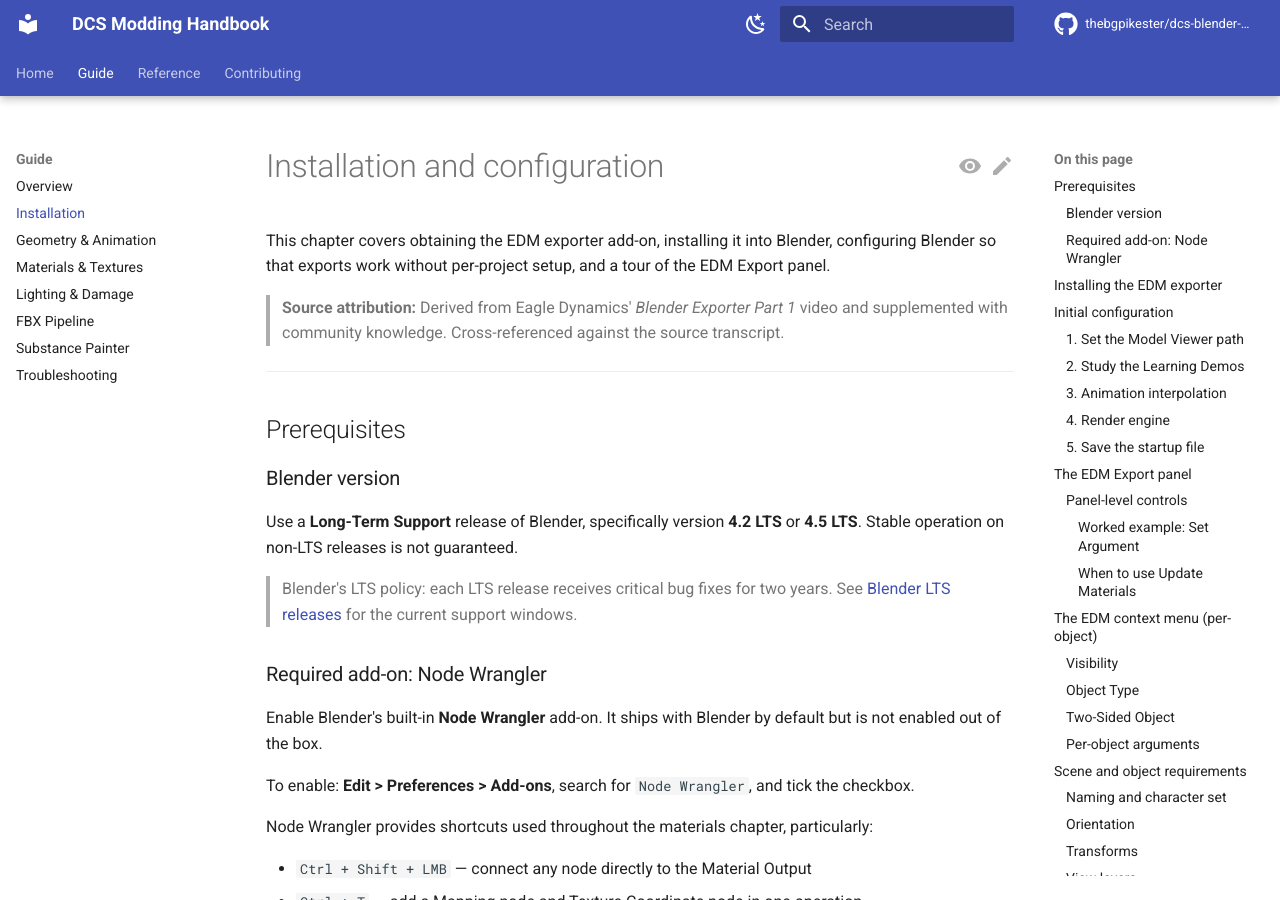
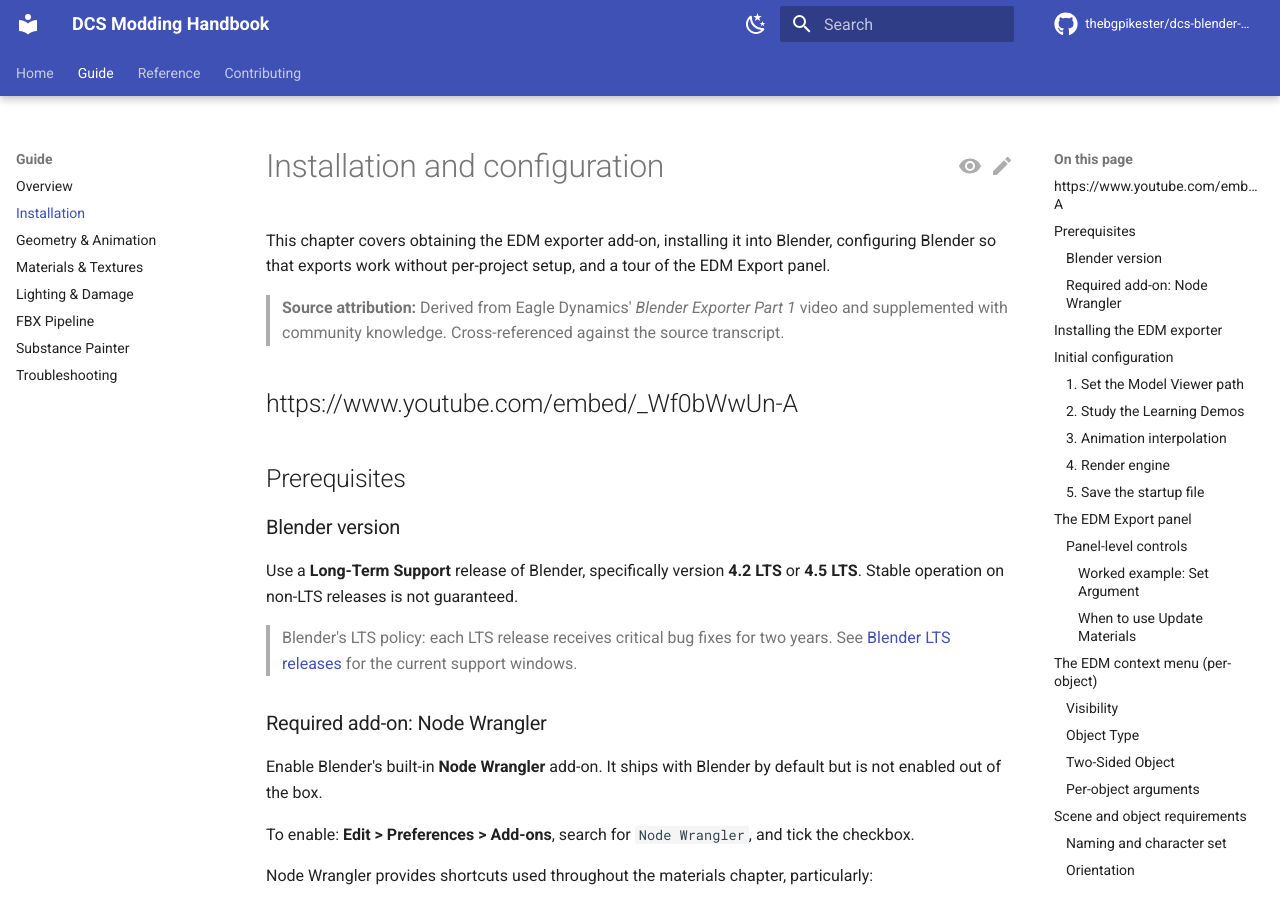
Before and after one commit to thebgpikester/dcs-blender-modding-handbook, an MkDocs documentation site: the page built from docs/01-installation.md, in a window 1280 px wide and 900 px high. Built offline with MkDocs 1.6.1 and Material for MkDocs 9.7.7, drawn with Linux system fonts in a browser that asks for light colours; comment, search, counter and statistics services are not loaded; some of the changed lines change nothing that is shown.

Commit message:
Add video link for EDM exporter installation

```diff
--- a/docs/01-installation.md
+++ b/docs/01-installation.md
@@ -9,6 +9,7 @@
 
 > **Source attribution:** Derived from Eagle Dynamics' *Blender Exporter Part 1* video and supplemented with community knowledge. Cross-referenced against the source transcript.
 
+https://www.youtube.com/embed/_Wf0bWwUn-A
 ---
 
 ## Prerequisites
```
